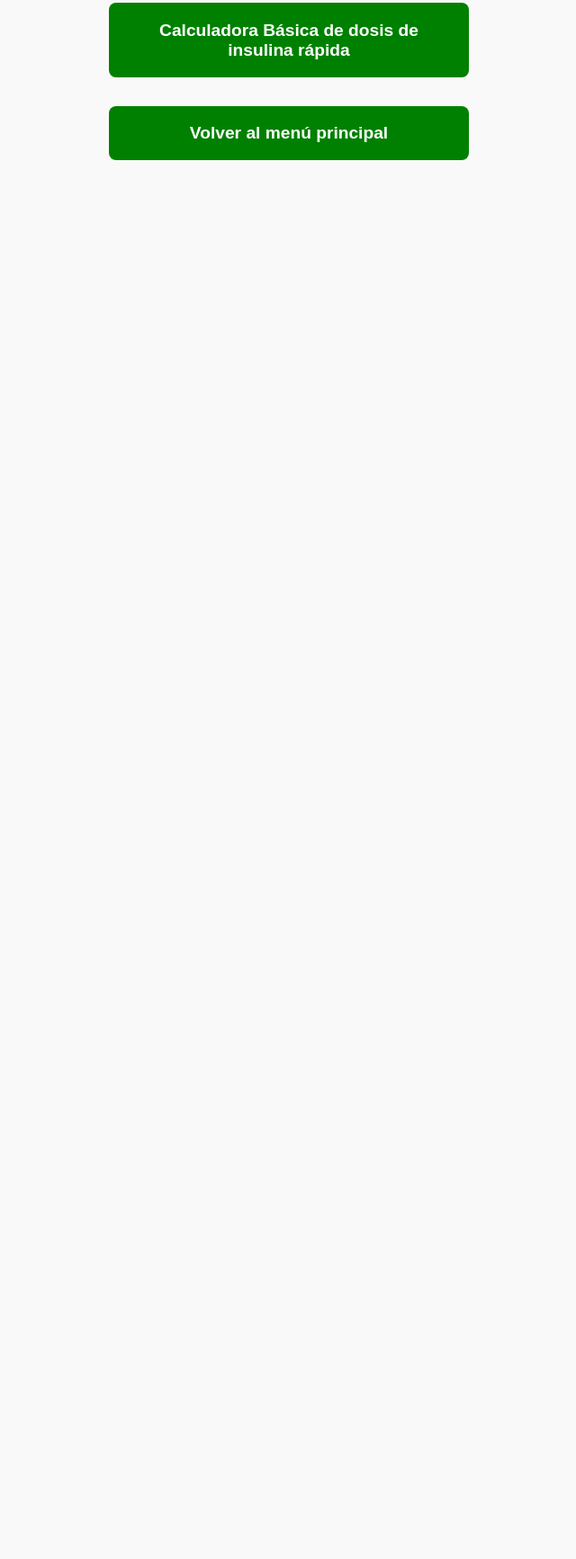
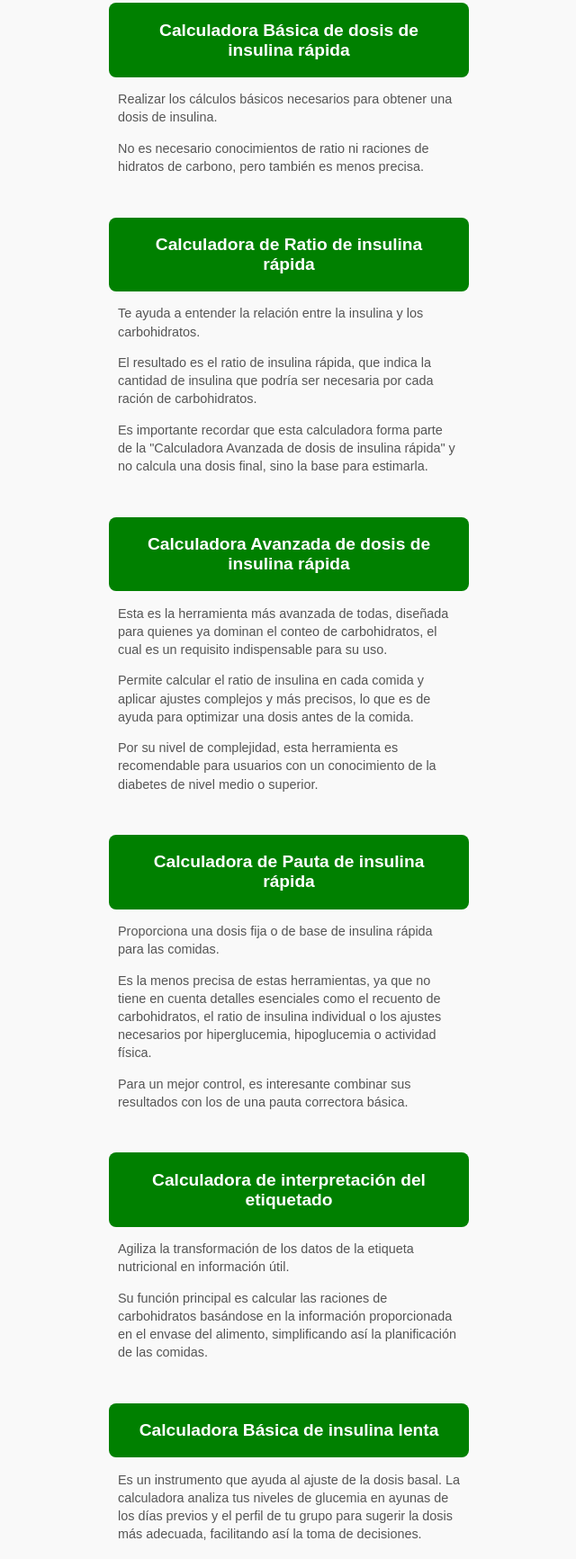
Before and after one commit to fosunan/Calculadoras-de-insulina, a plain HTML site: page SUBMENU3.HTML in a window 1280 px wide. Shown: the part 549-2282 px from the top of the page at 90% size, without its empty margins (319-959 px from the left). Before the commit the page ends 800 px from the top, so only its background shows below. Drawn offline with Linux system fonts and the light colour scheme.

Commit message:
Add files via upload

```diff
--- a/SUBMENU3.HTML
+++ b/SUBMENU3.HTML
@@ -415,8 +415,65 @@
   <div class="menu-options">
     <div class="menu-option-group">
         <a href="Calculadora basica.html" class="menu-option-button">Calculadora Básica de dosis de insulina rápida</a>
+        <div class="menu-description">
+            <p>Realizar los cálculos básicos necesarios para obtener una dosis de insulina.</p>
+            <p>No es necesario conocimientos de ratio ni raciones de hidratos de carbono, pero también es menos precisa.</p>
+        </div>
     </div>
   </div>
+
+  <div class="menu-options">
+    <div class="menu-option-group">
+        <a href="Calculadora de ratio.html" class="menu-option-button">Calculadora de Ratio de insulina rápida</a>
+        <div class="menu-description">
+            <p>Te ayuda a entender la relación entre la insulina y los carbohidratos.</p>
+            <p>El resultado es el ratio de insulina rápida, que indica la cantidad de insulina que podría ser necesaria por cada ración de carbohidratos.</p>
+            <p>Es importante recordar que esta calculadora forma parte de la "Calculadora Avanzada de dosis de insulina rápida" y no calcula una dosis final, sino la base para estimarla.</p>
+        </div>
+    </div>
+  </div>
+
+  <div class="menu-options">
+    <div class="menu-option-group">
+        <a href="Calculadora avanzada de insulina rapida.html" class="menu-option-button">Calculadora Avanzada de dosis de insulina rápida</a>
+        <div class="menu-description">
+            <p>Esta es la herramienta más avanzada de todas, diseñada para quienes ya dominan el conteo de carbohidratos, el cual es un requisito indispensable para su uso.</p>
+            <p>Permite calcular el ratio de insulina en cada comida y aplicar ajustes complejos y más precisos, lo que es de ayuda para optimizar una dosis antes de la comida.</p>
+            <p>Por su nivel de complejidad, esta herramienta es recomendable para usuarios con un conocimiento de la diabetes de nivel medio o superior.</p>
+        </div>
+    </div>
+  </div>
+
+  <div class="menu-options">
+    <div class="menu-option-group">
+        <a href="Calculadora de pauta de rapida.html" class="menu-option-button">Calculadora de Pauta de insulina rápida</a>
+        <div class="menu-description">
+            <p>Proporciona una dosis fija o de base de insulina rápida para las comidas.</p>
+            <p>Es la menos precisa de estas herramientas, ya que no tiene en cuenta detalles esenciales como el recuento de carbohidratos, el ratio de insulina individual o los ajustes necesarios por hiperglucemia, hipoglucemia o actividad física.</p>
+            <p>Para un mejor control, es interesante combinar sus resultados con los de una pauta correctora básica.</p>
+        </div>
+    </div>
+  </div>
+
+  <div class="menu-options">
+    <div class="menu-option-group">
+        <a href="Calculadora de etiquetado.html" class="menu-option-button">Calculadora de interpretación del etiquetado</a>
+        <div class="menu-description">
+            <p>Agiliza la transformación de los datos de la etiqueta nutricional en información útil.</p>
+            <p>Su función principal es calcular las raciones de carbohidratos basándose en la información proporcionada en el envase del alimento, simplificando así la planificación de las comidas.</p>
+        </div>
+    </div>
+  </div>
+
+  <div class="menu-options">
+    <div class="menu-option-group">
+        <a href="Calculadora de insulina lenta.html" class="menu-option-button">Calculadora Básica de insulina lenta</a>
+        <div class="menu-description">
+            <p>Es un instrumento que ayuda al ajuste de la dosis basal. La calculadora analiza tus niveles de glucemia en ayunas de los días previos y el perfil de tu grupo para sugerir la dosis más adecuada, facilitando así la toma de decisiones.</p>
+        </div>
+    </div>
+  </div>
+
 
   <div class="menu-options">
     <div class="menu-option-group">
```
